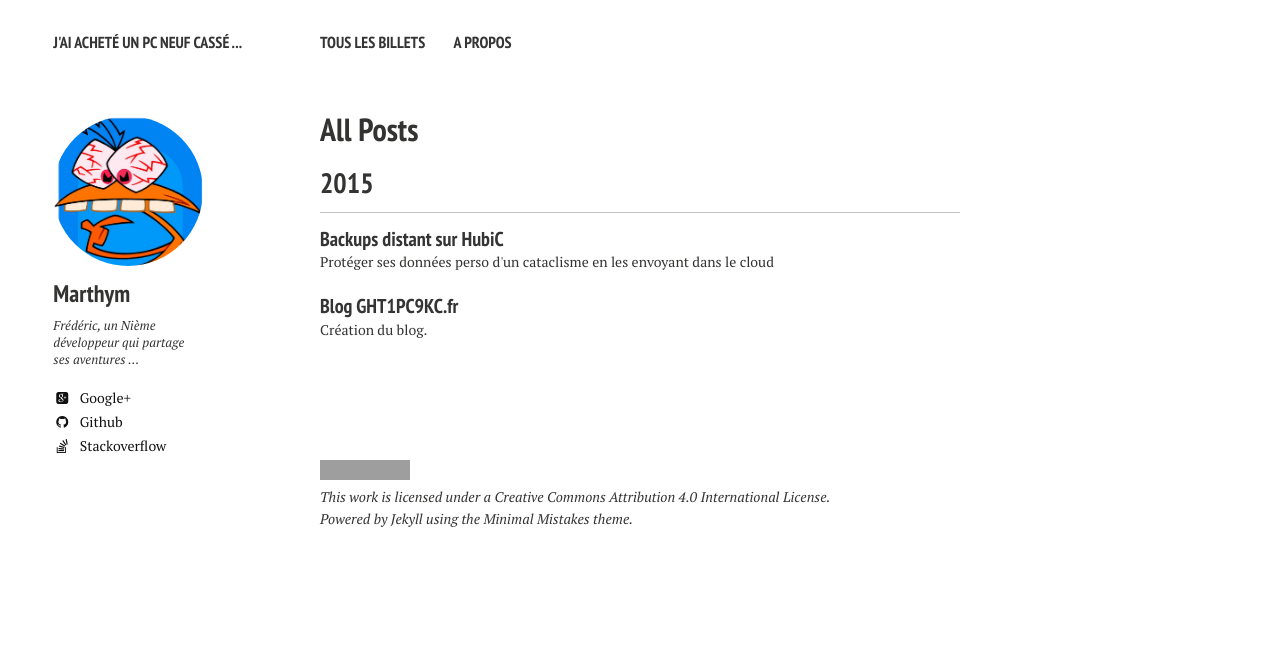
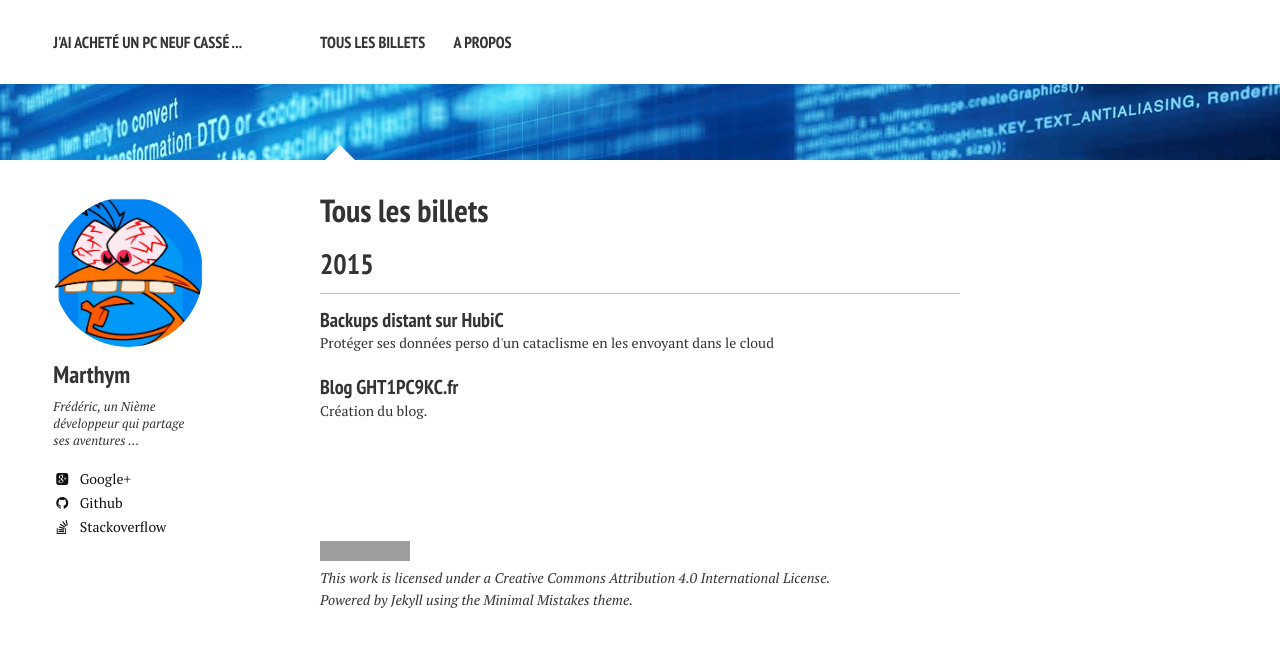
Before and after one commit to Marthym/marthym.github.io, a Jekyll site: the page built from posts/index.md, in a window 1280 px wide. Shown: the top 647 px of the page. Built offline with Jekyll 4.4.1, drawn with Linux system fonts in a browser that asks for light colours; nearby versions of some CDN libraries; grey boxes are pictures that could not be loaded.

Commit message:
fix(i18n): Fix french translations

```diff
--- a/_layouts/post.html
+++ b/_layouts/post.html
@@ -57,7 +57,7 @@
 <div class="footer-wrap">
   {% if site.related_posts.size > 0 %}
   <div class="related-articles">
-  <h4>You might also enjoy <small class="pull-right">(<a href="{{ site.url }}/posts/">View all posts</a>)</small></h4>
+  <h4>Vous pourriez aimer <small class="pull-right">(<a href="{{ site.url }}/posts/">Voir tous les billets</a>)</small></h4>
     <ul>
     {% for post in site.related_posts limit:3 %}
       <li><a href="{{ site.url }}{{ post.url }}" title="{{ post.title }}">{{ post.title }}</a></li>
--- a/posts/index.md
+++ b/posts/index.md
@@ -1,5 +1,7 @@
 ---
 layout: post-index
-title: All Posts
-excerpt: "A List of Posts"
+title: Tous les billets
+excerpt: "Tous les billets depuis la création de l'univers"
+image:
+  feature: back.png
 ---
```
